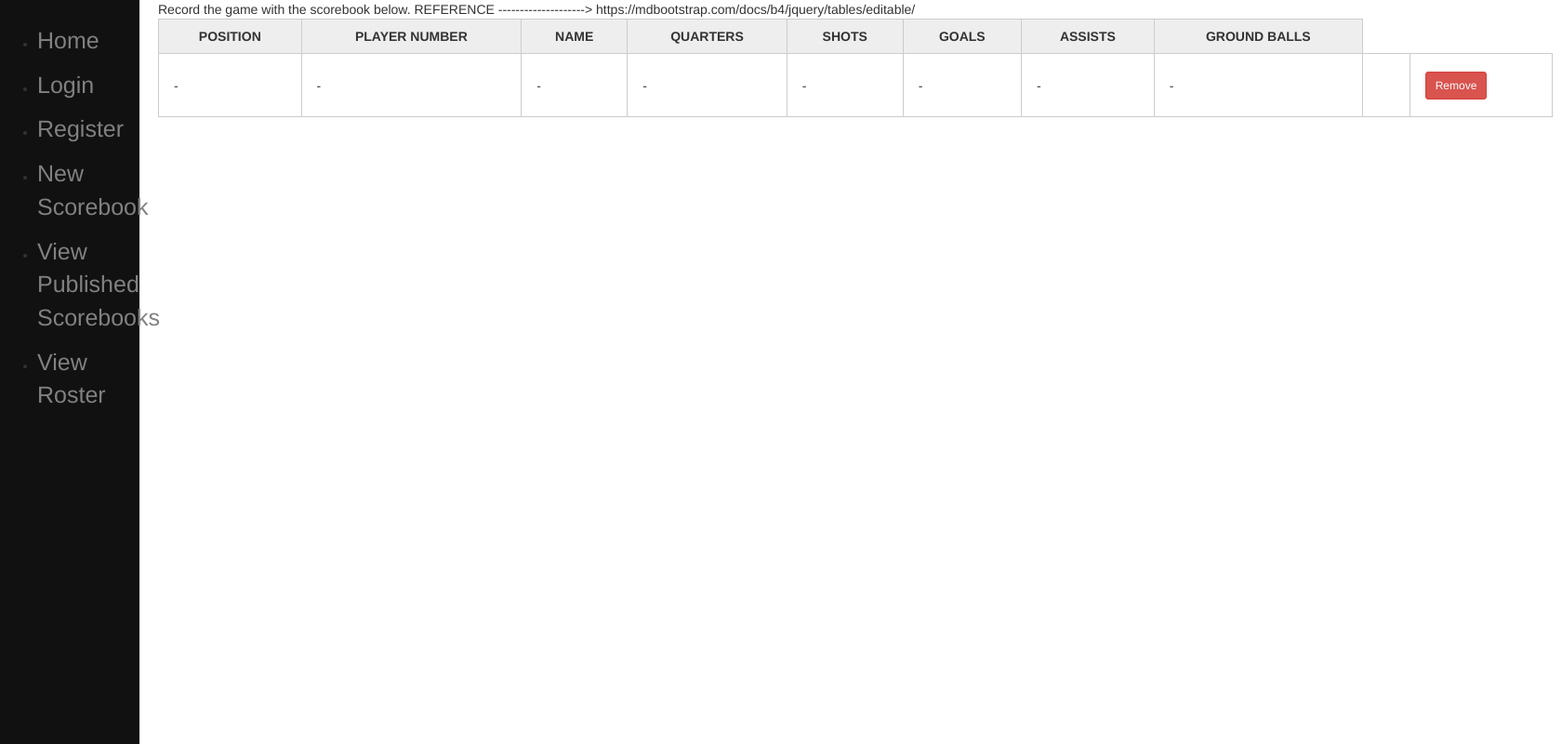
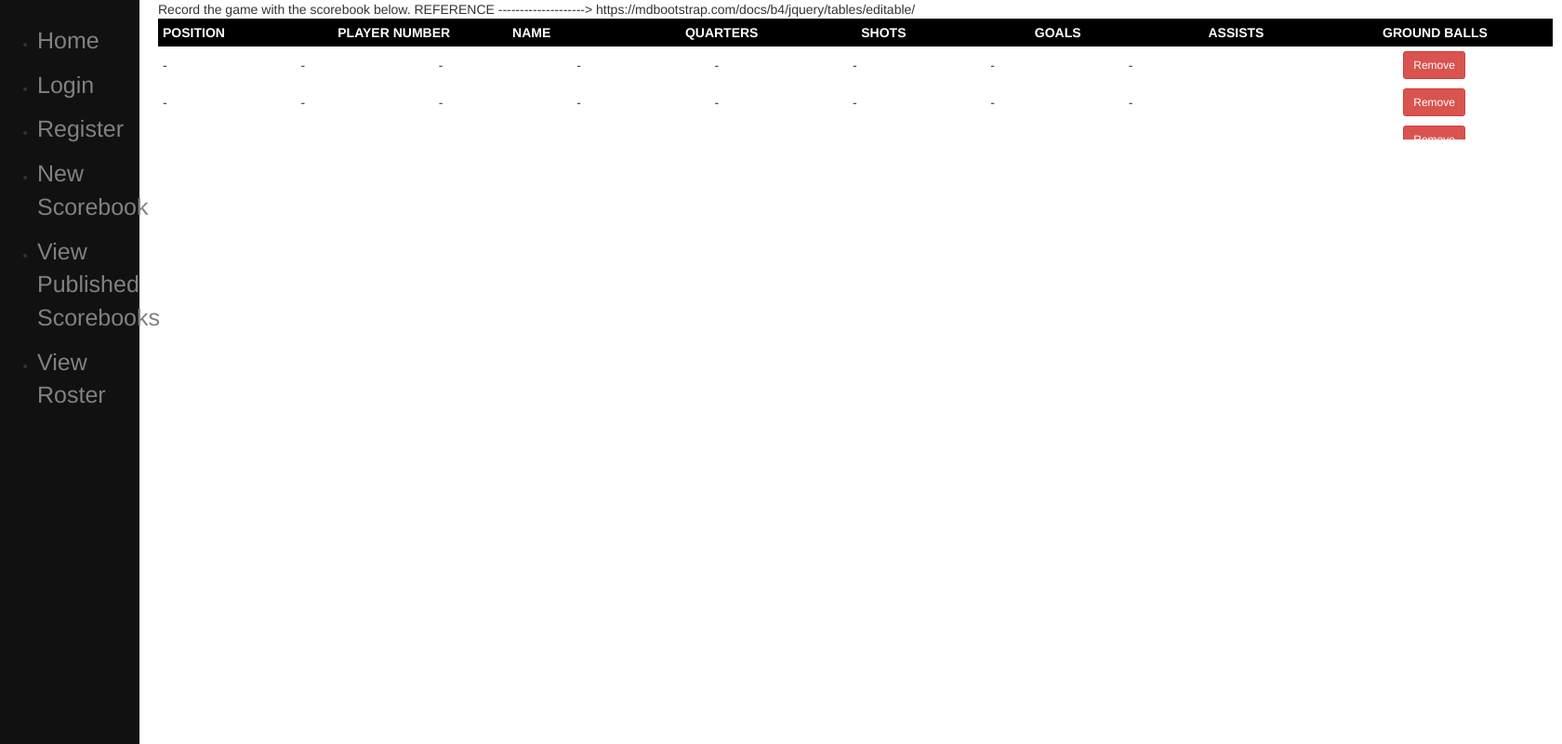
Before and after one commit to ch0164/lacrosse_scoreboard, a Django app: template core/templates/scorebook.html in a window 1680 px wide. Shown: the whole page at 93% size. Run offline with Django 3.2, Linux system fonts and the light colour scheme; the template is opened without the code that fills it, so the values that code supplies are empty; some libraries are stand-ins or nearby versions.

Commit message:
scroll is back

```diff
--- a/core/templates/scorebook.html
+++ b/core/templates/scorebook.html
@@ -10,30 +10,34 @@ REFERENCE --------------------> https://mdbootstrap.com/docs/b4/jquery/tables/ed
   <head>
     <title>Title of the document</title>
     <style>
-      .tableFixHead {
-        overflow-y: auto;
-        height: 106px;
+      .fixed_header {
+        width: 1500px;
+        table-layout: fixed;
+        border-collapse: collapse;
       }
-      .tableFixHead thead th {
-        position: sticky;
-        top: 0;
+      .fixed_header tbody {
+        display: block;
+        width: 100%;
+        overflow: auto;
+        height: 100px;
       }
-      table {
-        border-collapse: collapse;
-        width: 100%;
+      .fixed_header thead tr {
+        display: block;
       }
-      th,
-      td {
-        padding: 8px 16px;
-        border: 1px solid #ccc;
+      .fixed_header thead {
+        background: black;
+        color: #fff;
       }
-      th {
-        background: #eee;
+      .fixed_header th,
+      .fixed_header td {
+        padding: 5px;
+        text-align: left;
+        width: 200px;
       }
     </style>
   </head>
   <body>
-    <table class="tableFixHead">
+    <table class="fixed_header">
       <thead>
         <tr>
           <th class="text-center">POSITION</th>
@@ -73,6 +77,136 @@ REFERENCE --------------------> https://mdbootstrap.com/docs/b4/jquery/tables/ed
             </span>
           </td>
         </tr>
+        <tr>
+          <td class="pt-3-half" contenteditable="true">-</td>
+          <td class="pt-3-half" contenteditable="true">-</td>
+          <td class="pt-3-half" contenteditable="true">-</td>
+          <td class="pt-3-half" contenteditable="true">-</td>
+          <td class="pt-3-half" contenteditable="true">-</td>
+          <td class="pt-3-half" contenteditable="true">-</td>
+          <td class="pt-3-half" contenteditable="true">-</td>
+          <td class="pt-3-half" contenteditable="true">-</td>
+          <td class="pt-3-half">
+            <span class="table-up">
+              <a href="#!" class="indigo-text">
+                <i class="fas fa-long-arrow-alt-up" aria-hidden="true"></i></a>
+              </span>
+            <span class="table-down">
+              <a href="#!" class="indigo-text">
+                <i class="fas fa-long-arrow-alt-down" aria-hidden="true"></i></a>
+              </span>
+          </td>
+          <td>
+            <span class="table-remove">
+                <button type="button" class="btn btn-danger btn-rounded btn-sm my-0">Remove
+              </button>
+            </span>
+          </td>
+        </tr>
+        <tr>
+          <td class="pt-3-half" contenteditable="true">-</td>
+          <td class="pt-3-half" contenteditable="true">-</td>
+          <td class="pt-3-half" contenteditable="true">-</td>
+          <td class="pt-3-half" contenteditable="true">-</td>
+          <td class="pt-3-half" contenteditable="true">-</td>
+          <td class="pt-3-half" contenteditable="true">-</td>
+          <td class="pt-3-half" contenteditable="true">-</td>
+          <td class="pt-3-half" contenteditable="true">-</td>
+          <td class="pt-3-half">
+            <span class="table-up">
+              <a href="#!" class="indigo-text">
+                <i class="fas fa-long-arrow-alt-up" aria-hidden="true"></i></a>
+              </span>
+            <span class="table-down">
+              <a href="#!" class="indigo-text">
+                <i class="fas fa-long-arrow-alt-down" aria-hidden="true"></i></a>
+              </span>
+          </td>
+          <td>
+            <span class="table-remove">
+                <button type="button" class="btn btn-danger btn-rounded btn-sm my-0">Remove
+              </button>
+            </span>
+          </td>
+        </tr>
+        <tr>
+          <td class="pt-3-half" contenteditable="true">-</td>
+          <td class="pt-3-half" contenteditable="true">-</td>
+          <td class="pt-3-half" contenteditable="true">-</td>
+          <td class="pt-3-half" contenteditable="true">-</td>
+          <td class="pt-3-half" contenteditable="true">-</td>
+          <td class="pt-3-half" contenteditable="true">-</td>
+          <td class="pt-3-half" contenteditable="true">-</td>
+          <td class="pt-3-half" contenteditable="true">-</td>
+          <td class="pt-3-half">
+            <span class="table-up">
+              <a href="#!" class="indigo-text">
+                <i class="fas fa-long-arrow-alt-up" aria-hidden="true"></i></a>
+              </span>
+            <span class="table-down">
+              <a href="#!" class="indigo-text">
+                <i class="fas fa-long-arrow-alt-down" aria-hidden="true"></i></a>
+              </span>
+          </td>
+          <td>
+            <span class="table-remove">
+                <button type="button" class="btn btn-danger btn-rounded btn-sm my-0">Remove
+              </button>
+            </span>
+          </td>
+        </tr>
+        <tr>
+          <td class="pt-3-half" contenteditable="true">-</td>
+          <td class="pt-3-half" contenteditable="true">-</td>
+          <td class="pt-3-half" contenteditable="true">-</td>
+          <td class="pt-3-half" contenteditable="true">-</td>
+          <td class="pt-3-half" contenteditable="true">-</td>
+          <td class="pt-3-half" contenteditable="true">-</td>
+          <td class="pt-3-half" contenteditable="true">-</td>
+          <td class="pt-3-half" contenteditable="true">-</td>
+          <td class="pt-3-half">
+            <span class="table-up">
+              <a href="#!" class="indigo-text">
+                <i class="fas fa-long-arrow-alt-up" aria-hidden="true"></i></a>
+              </span>
+            <span class="table-down">
+              <a href="#!" class="indigo-text">
+                <i class="fas fa-long-arrow-alt-down" aria-hidden="true"></i></a>
+              </span>
+          </td>
+          <td>
+            <span class="table-remove">
+                <button type="button" class="btn btn-danger btn-rounded btn-sm my-0">Remove
+              </button>
+            </span>
+          </td>
+        </tr>
+        <tr>
+          <td class="pt-3-half" contenteditable="true">-</td>
+          <td class="pt-3-half" contenteditable="true">-</td>
+          <td class="pt-3-half" contenteditable="true">-</td>
+          <td class="pt-3-half" contenteditable="true">-</td>
+          <td class="pt-3-half" contenteditable="true">-</td>
+          <td class="pt-3-half" contenteditable="true">-</td>
+          <td class="pt-3-half" contenteditable="true">-</td>
+          <td class="pt-3-half" contenteditable="true">-</td>
+          <td class="pt-3-half">
+            <span class="table-up">
+              <a href="#!" class="indigo-text">
+                <i class="fas fa-long-arrow-alt-up" aria-hidden="true"></i></a>
+              </span>
+            <span class="table-down">
+              <a href="#!" class="indigo-text">
+                <i class="fas fa-long-arrow-alt-down" aria-hidden="true"></i></a>
+              </span>
+          </td>
+          <td>
+            <span class="table-remove">
+                <button type="button" class="btn btn-danger btn-rounded btn-sm my-0">Remove
+              </button>
+            </span>
+          </td>
+        </tr>
       </tbody>
     </table>
   </body>
```
